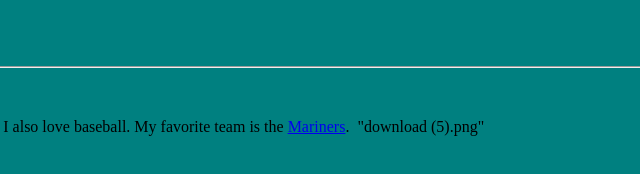
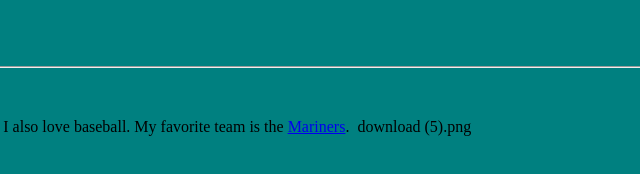
Before and after one commit to AidianNeely/test2019, a plain HTML site: page index.html in a window 1280 px wide. Shown: the full height of the page, 603-1243 px from the left. Drawn offline with Linux system fonts and the light colour scheme.

Commit message:
Update index.html

```diff
--- a/index.html
+++ b/index.html
@@ -16,7 +16,7 @@
     My favorite team is the  <a href= "http://bit.ly/2EpC18j"> Mariners</a>.
 
 
-  <img> "download (5).png" </img>
+  <img> download (5).png </img>
 
 </body>
 
```
